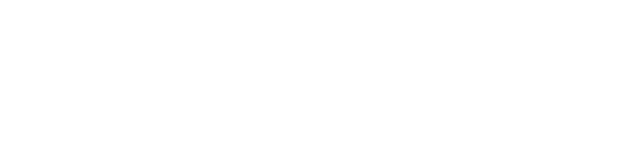
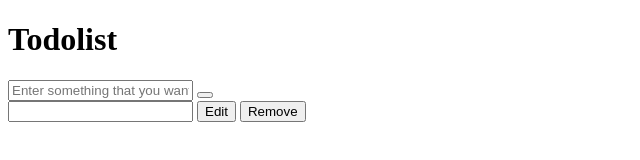
Before and after one commit to lzg-stack/simpleTodoList, a plain HTML site: page src/index.html in a window 1280 px wide. Shown: the whole page, without its empty margins (0-640 px from the left). Drawn offline with Linux system fonts and the light colour scheme.

Commit message:
main-structure

```diff
--- a/src/index.html
+++ b/src/index.html
@@ -1,12 +1,27 @@
 <!DOCTYPE html>
 <html lang="en">
+
 <head>
     <meta charset="UTF-8">
     <meta name="viewport" content="width=device-width, initial-scale=1.0">
     <title>todolist</title>
     <link rel="stylesheet" href="index.js">
 </head>
+
 <body>
+    <h1><span class="title">Todolist</span></h1>
+    <div class="typeIn">
+        <input class="input" text='text' placeholder="Enter something that you want to record...">
+        <button class="button"> </button>
+    </div>
 
+    <div class="container">
+        <div class="item">
+            <input type="text" class="item-list">
+            <button class="editButton">Edit</button>
+            <button class="removeButton">Remove</button>
+        </div>
+    </div>
+    <script type="text/javascript" src="index.js"></script>
 </body>
 </html>
```
